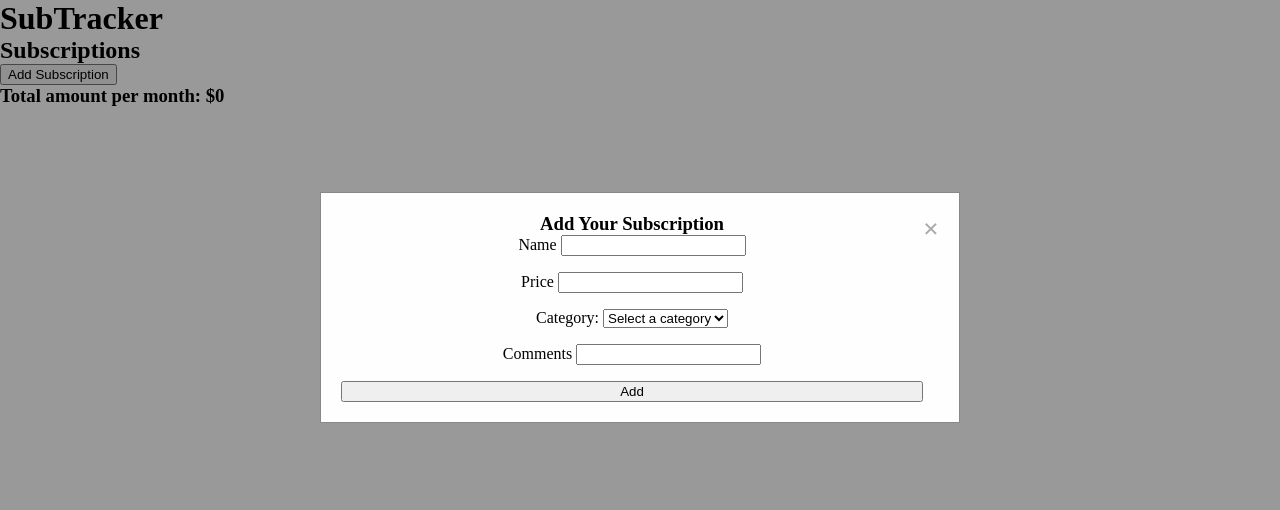
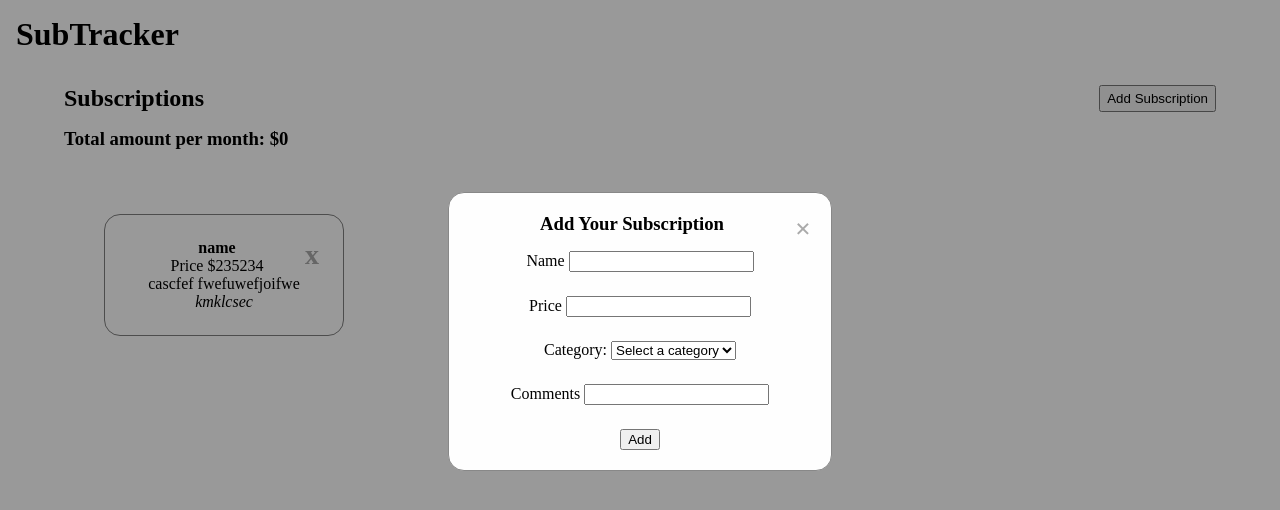
Before and after one commit to 999Marv/subscription-tracker, a website built with Vite: page index.html in a window 1280 px wide. Both pictures are taken after a click on the button "Add Subscription". Built offline with nearby package versions, Linux system fonts and the light colour scheme.

Commit message:
progress on css

```diff
--- a/index.html
+++ b/index.html
@@ -12,7 +12,7 @@
       <h1>SubTracker</h1>
     </header>
     <main>
-      <section aria-labelledby="Add Subscription Section">
+      <section id="add-sub-section" aria-labelledby="Add Subscription Section">
         <h2>Subscriptions</h2>
         <!-- Trigger/Open The Modal -->
         <button type="button" id="myBtn">Add Subscription</button>
@@ -67,10 +67,15 @@
       </section>
 
       <!-- Subscription Section -->
-      <ul
-        id="subscription-container"
-        aria-labelledby="Subscription Section"
-      ></ul>
+      <ul id="subscription-container" aria-labelledby="Subscription Section">
+        <li class="subscription">
+          <span class="close">x</span>
+          <h4>name</h4>
+          <p>Price $235234</p>
+          <p>cascfef fwefuwefjoifwe</p>
+          <p><i>kmklcsec</i></p>
+        </li>
+      </ul>
     </main>
   </body>
 </html>
--- a/src/main.js
+++ b/src/main.js
@@ -30,7 +30,7 @@ const subList = document.querySelector('#subscription-container');
 //display subscription function
 const displaySub = (name, price, cat, comm) => {
   const li = document.createElement('li');
-  // li.className = 'movie-card';
+  li.className = 'subscription';
   li.ariaLabel = 'Subscription information';
   li.tabIndex = '0';
 
@@ -43,10 +43,13 @@ const displaySub = (name, price, cat, comm) => {
   deleteBtn.textContent = `x`;
   deleteBtn.classList.add('close');
 
+  comm === ''
+    ? (comments.textContent = 'No comments')
+    : (comments.textContent = comm);
+
   subName.textContent = name;
   subPrice.textContent = `Price per Month: $${Number(price).toLocaleString()}`;
-  category.textContent = `Audience Score: ${cat}%`;
-  comments.textContent = comm;
+  category.textContent = `Category: ${cat}`;
   comments.style.fontStyle = 'italic';
 
   li.append(deleteBtn, subName, subPrice, category, comments);
--- a/src/style.css
+++ b/src/style.css
@@ -4,9 +4,22 @@
 }
 
 header {
+  padding: 1rem;
 }
 
 main {
+  max-width: 90%;
+  margin: 0 auto;
+}
+
+#add-sub-section {
+  display: flex;
+  justify-content: space-between;
+  padding: 1rem 0;
+}
+
+main h3 {
+  padding-top: ;
 }
 
 /* The Modal (background) */
@@ -29,7 +42,8 @@ main {
   margin: 15% auto; /* 15% from the top and centered */
   padding: 20px;
   border: 1px solid #888;
-  width: 50%; /* Could be more or less, depending on screen size */
+  border-radius: 1rem;
+  width: 30%; /* Could be more or less, depending on screen size */
 }
 
 /* The Close Button */
@@ -47,12 +61,30 @@ main {
   cursor: pointer;
 }
 
-form {
+#form-heading {
+  padding-bottom: 1rem;
   text-align: center;
 }
 
 #input-container {
   display: flex;
   flex-direction: column;
-  gap: 1rem;
+  align-items: center;
+  gap: 1.5rem;
 }
+
+#subscription-container {
+  display: flex;
+  flex-wrap: wrap;
+  gap: 3rem;
+  padding-top: 4rem;
+}
+
+.subscription {
+  text-align: center;
+  border: 1px grey solid;
+  border-radius: 1rem;
+  list-style: none;
+  padding: 1.5rem;
+  width: 15rem;
+}
```
